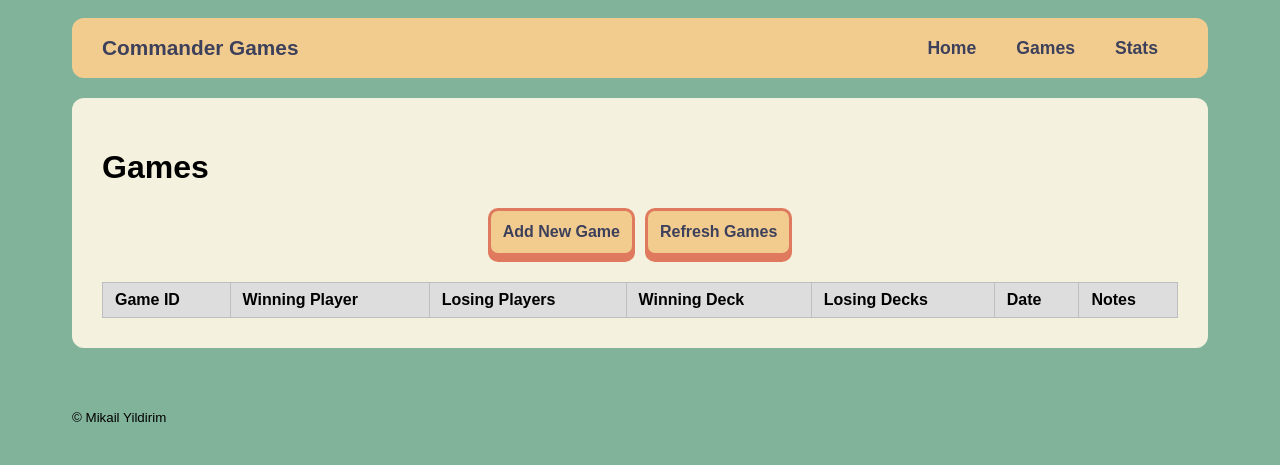
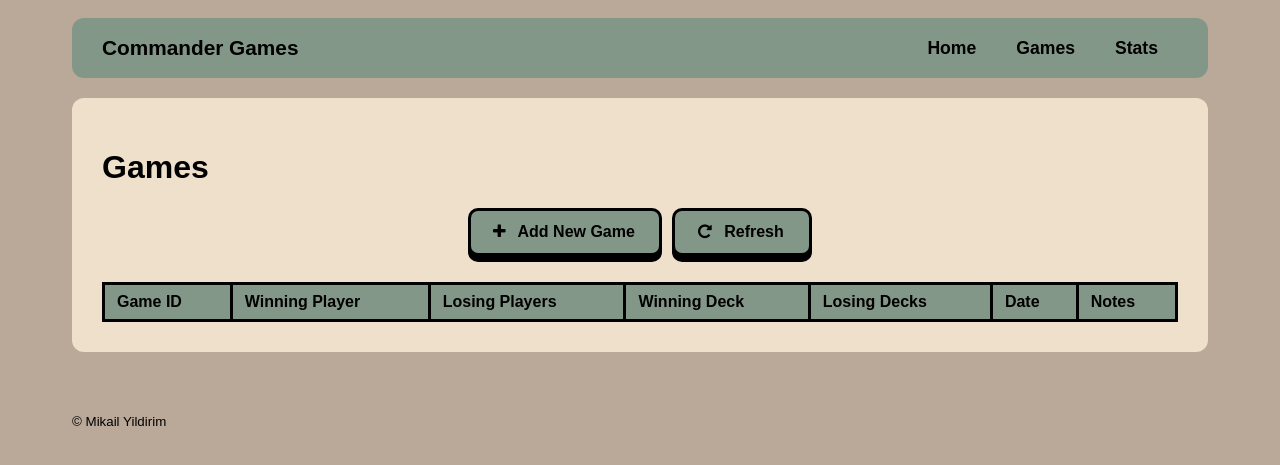
Before and after one commit to mikthelegend/commander_games, a Flask app: page /games in a window 1280 px wide. Shown: the top 465 px of the page. Run offline with Flask 3, Linux system fonts and the light colour scheme; data that the repository does not hold is empty.

Commit message:
add more themes, add button icons

```diff
--- a/static/style.css
+++ b/static/style.css
@@ -1,14 +1,49 @@
 :root {
+  /* THEMES */
+
+  /* Mint */
+  /*
+  --border: #656565;
+  --bg: #808782;
+  --bar: #A6D3A0;
+  --main: #D1FFD7;
+  */
+
+  /* Boyscout */
+  /*
   --bg: #81B29A;
   --bar: #F2CC8F;
   --border: #3D405B;
   --button: #E07A5F;
   --main: #F4F1DE;
+  */
+
+  /* Jeans */
+  /*
+  --border: #576166;
+  --bg: #918271;
+  --bar: #7B99A8;
+  --main: #E5DDD3;
+  */
+
+  /* Olive */
+  /*
+  --border: #342A21;
+  --bg: #C9B79C;
+  --bar: #71816D;
+  --main: #F1E0C5;
+  */
+
+  /* Coffee */
+  --border: #000000;
+  --bg: #BAA898;
+  --main: #EEE0CB;
+  --bar: #839788;
 }
 
 html {
   font-family: Arial, sans-serif;
-  background-color: #81b29a;
+  background-color: var(--bg);
 }
 
 body {
@@ -42,6 +78,15 @@
   top: 0;
   left: 0;
   z-index: 1000;
+  text-shadow: /* text outline */
+    -2px -2px 0 #000,
+    2px -2px 0 #000,
+    -2px 2px 0 #000,
+    2px 2px 0 #000,
+    -3px 0px 0 #000,
+    3px 0px 0 #000,
+    0px -3px 0 #000,
+    0px 3px 0 #000;
 }
 
 footer {
@@ -51,16 +96,19 @@
 table {
   border-collapse: collapse;
   margin-top: 20px;
+  background-color: white;
+  /*border-radius: 20px;*/
+  overflow: hidden;
 }
 
 th, td {
-  border: 1px solid #bebebe;
+  border: 3px solid var(--border);
   padding: 8px 12px;
   text-align: left;
 }
 
 th {
-  background-color: #ddd;
+  background-color: var(--bar);
 }
 
 /*
@@ -68,24 +116,30 @@
   Otherwise, they move the rest of the page when hovered.
 */
 button {
-  padding: 12px;
+  padding: 12px 24px;
   margin-bottom: 6px;
   border-radius: 10px;
   background-color: var(--bar);
   color: var(--border);
-  border: 3px solid var(--button);
-  box-shadow: 0 6px 0 var(--button);
+  border: 3px solid var(--border);
+  box-shadow: 0 6px 0 var(--border);
   font-size: 1rem;
   font-weight: bold;
   width: max-content;
+  min-width: 140px;
   align-self: center;
 }
 
 button:hover {
   cursor:pointer;
-  box-shadow: 0 0px 0 var(--button);
+  box-shadow: 0 0;
   margin-top: 6px;
   margin-bottom: 0;
+}
+
+i {
+  margin-left: -2px;
+  margin-right: 8px;
 }
 
 select {
--- a/templates/base.html
+++ b/templates/base.html
@@ -5,6 +5,7 @@
     <meta name="viewport" content="width=device-width, initial-scale=1">
     <title>{% block title %}Commander Games{% endblock %}</title>
     <link rel="stylesheet" href="{{ url_for('static', filename='style.css') }}">
+    <link rel="stylesheet" href="https://cdnjs.cloudflare.com/ajax/libs/font-awesome/4.7.0/css/font-awesome.min.css">
 </head>
 <body>
     <header class="site-header">
--- a/templates/games.html
+++ b/templates/games.html
@@ -6,8 +6,14 @@
 <div class="games-page">
     <h1>Games</h1>
     <div class="flex-row">
-        <button id="add_new_game_button">Add New Game</button>
-        <button id="refresh_games_button">Refresh Games</button>
+        <button id="add_new_game_button">
+            <i class="fa fa-plus"></i>
+            Add New Game
+        </button>
+        <button id="refresh_games_button">
+            <i class="fa fa-rotate-right"></i>
+            Refresh
+        </button>
     </div>
     {% include "new_game.html" %}
     <table id="games_table" class="games-table">
--- a/templates/stats.html
+++ b/templates/stats.html
@@ -41,7 +41,10 @@
             <select id="deck_analysis_dropdown" name="deck_analysis_dropdown">
                 <!-- Options will be populated dynamically -->
             </select>
-            <button id="analyse_button">Analyse Deck</button>
+            <button id="analyse_button">
+                <i class="fa fa-bar-chart"></i>
+                Analyse
+            </button>
         </div>
         <img id="deck_image" src="" alt="Deck Image">
         <div id="analysis_results_container" style="display: none;">
```
Also changed, not shown: other parts of static/style.css (+15 -11 lines), templates/index.html (+4 -3 lines).
